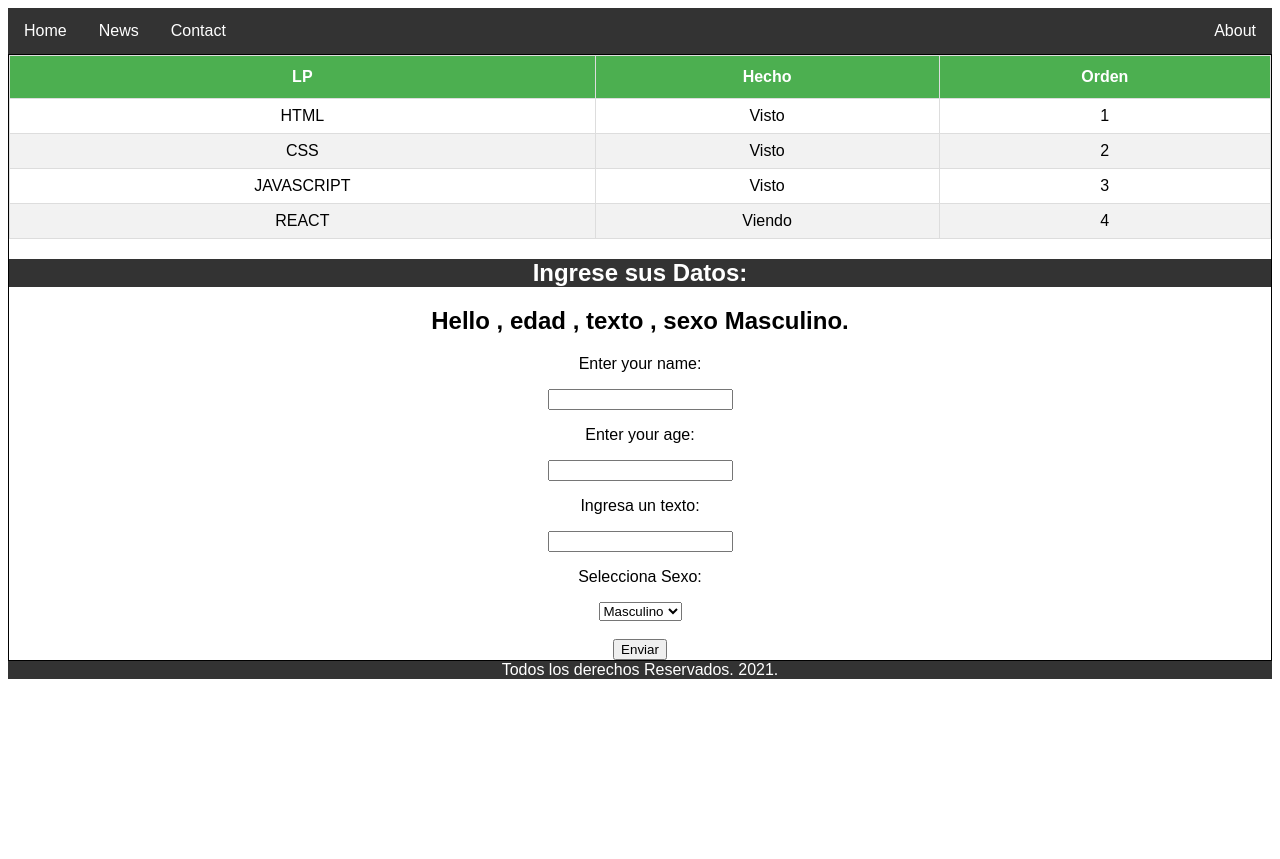
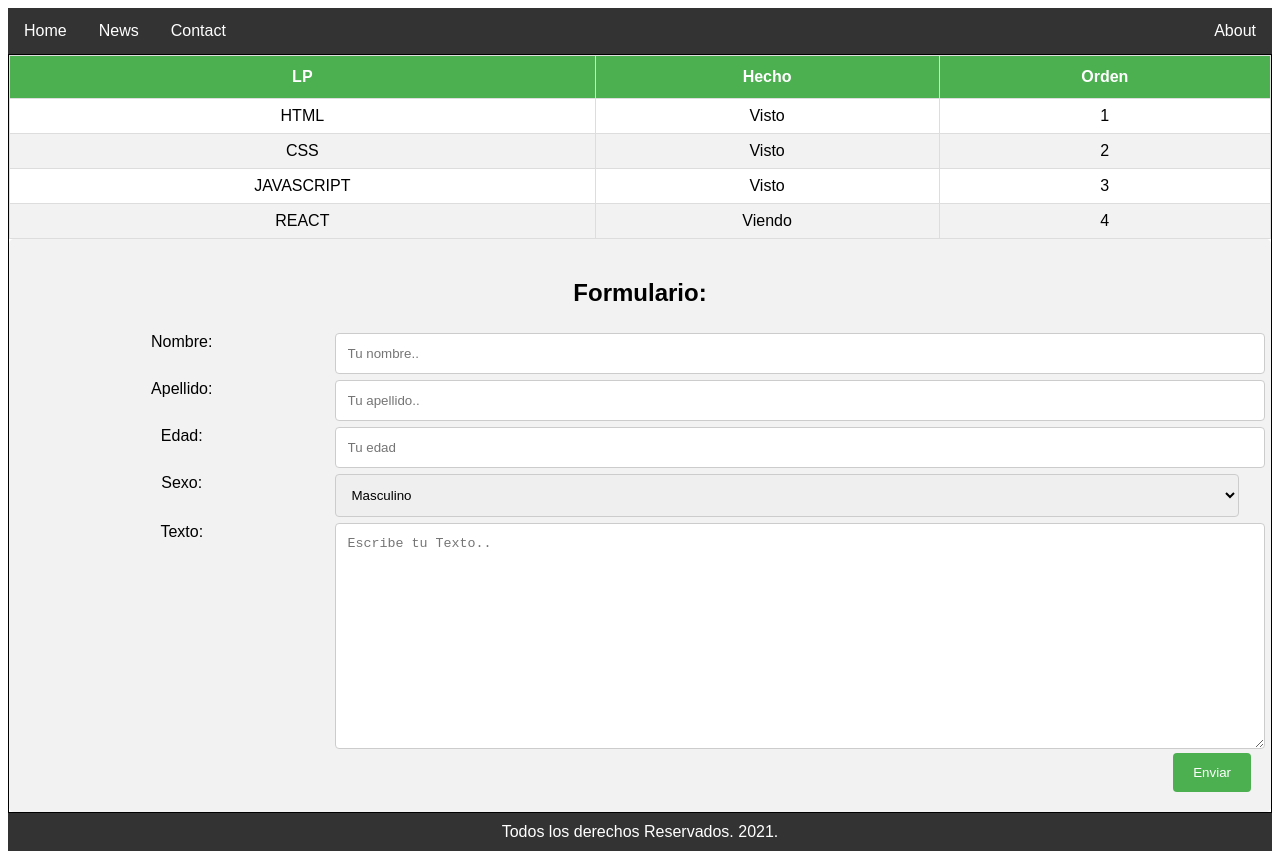
Before and after one commit to MatiasE/PruebaAplicacionBasica, a React (Create React App) app: page / in a window 1280 px wide. Before the commit the page ends 800 px from the top, so only its background shows below. Built offline with nearby package versions, Linux system fonts and the light colour scheme.

Commit message:
Agregue un Formulario! Agregue un formulario y sus estilos!

```diff
--- a/src/Componentes/Aside.js
+++ b/src/Componentes/Aside.js
@@ -2,61 +2,79 @@ import React from "react";
 import "./Aside.scss";
 
 class Aside extends React.Component {
-  constructor(props) {
-    super(props);
-    this.state = {
-      username: "",
-      age: null,
-      errormessage: "",
-      description: "El contenido de un textarea va dentro del estado.",
-      sexo: "Masculino"
-    };
-  }
-  myChangeHandler = (event) => {
-    let nam = event.target.name;
-    let val = event.target.value;
-    let texto = event.target.text;
-    let sex = event.target.value;
-    let err = "";
-    if (nam === "age") {
-      if (val != "" && !Number(val)) {
-        err = <strong>Your age must be a number</strong>;
-      }
-    }
-    this.setState({ errormessage: err });
-    this.setState({ [nam]: val });
-    this.setState({ description: texto });
-    this.setState({ sexo: sex });
-  };
   render() {
     return (
       <aside>
-        <h2>Ingrese sus Datos:</h2>
-        <form>
-          <h1>
-            Hello {this.state.username}, edad {this.state.age}, texto{" "}
-            {this.state.text}, sexo {this.state.sexo}.
-          </h1>
-          <p>Enter your name:</p>
-          <input type="text" name="username" onChange={this.myChangeHandler} />
-          <p>Enter your age:</p>
-          <input type="text" name="age" onChange={this.myChangeHandler} />
-          <p>Ingresa un texto:</p>
-          <input type="textarea" name="text" onChange={this.myChangeHandler} />
-          <p>Selecciona Sexo:</p>
-          <select value={this.state.value} onChange={this.myChangeHandler}>
-            <option value="Masculino" name="sexo" defaultValue>
-              Masculino
-            </option>
-            <option value="Femenino" name="sexo">
-              Femenino
-            </option>
-          </select>
-          <br />
-          {this.state.errormessage}
-          <br />
-          <input type="submit" value="Enviar" />
-        </form>
+        <div class="container">
+          <h2>Formulario: </h2>
+          <form action="">
+            <div class="row">
+              <div class="col-25">
+                <label for="fname">Nombre: </label>
+              </div>
+              <div class="col-75">
+                <input
+                  type="text"
+                  id="fname"
+                  name="nombre"
+                  placeholder="Tu nombre.."
+                />
+              </div>
+            </div>
+            <div class="row">
+              <div class="col-25">
+                <label for="lname">Apellido: </label>
+              </div>
+              <div class="col-75">
+                <input
+                  type="text"
+                  id="lname"
+                  name="apellido"
+                  placeholder="Tu apellido.."
+                />
+              </div>
+            </div>
+            <div class="row">
+              <div class="col-25">
+                <label for="edad">Edad: </label>
+              </div>
+              <div class="col-75">
+                <input
+                  type="number"
+                  id="age"
+                  name="edad"
+                  placeholder="Tu edad"
+                />
+              </div>
+            </div>
+            <div class="row">
+              <div class="col-25">
+                <label for="country">Sexo: </label>
+              </div>
+              <div class="col-75">
+                <select id="country" name="pais">
+                  <option value="masculino">Masculino</option>
+                  <option value="femenino">Femenino</option>
+                </select>
+              </div>
+            </div>
+            <div class="row">
+              <div class="col-25">
+                <label for="subject">Texto: </label>
+              </div>
+              <div class="col-75">
+                <textarea
+                  id="subject"
+                  name="texto"
+                  placeholder="Escribe tu Texto.."
+                ></textarea>
+              </div>
+            </div>
+            <div class="row">
+              <input type="submit" value="Enviar" />
+            </div>
+          </form>
+        </div>
       </aside>
     );
   }
--- a/src/Componentes/Aside.scss
+++ b/src/Componentes/Aside.scss
@@ -1,6 +1,63 @@
-$myColor: #333;
+$myColor: #f2f2f2;
 
 aside h2 {
   background-color: $myColor;
+  color: black;
+  width: 100%;
+}
+
+input[type=text], input[type=number], select, textarea {
+  width: 100%;
+  padding: 12px;
+  border: 1px solid #ccc;
+  border-radius: 4px;
+  resize: vertical;
+}
+
+p {
+  padding: 12px 12px 12px 0;
+  display: inline-block;
+}
+
+input[type=submit] {
+  background-color: #4CAF50;
   color: white;
+  padding: 12px 20px;
+  border: none;
+  border-radius: 4px;
+  cursor: pointer;
+  float: right;
 }
+
+input[type=submit]:hover {
+  background-color: #45a049;
+}
+
+.container {
+  border-radius: 5px;
+  background-color: #f2f2f2;
+  padding: 20px;
+}
+
+.col-25 {
+  float: left;
+  width: 25%;
+  margin-top: 6px;
+}
+
+.col-75 {
+  float: left;
+  width: 74%;
+  margin-top: 6px;
+}
+
+textarea {
+  height: 200px;
+}
+
+/* Clear floats after the columns */
+.row:after {
+  content: "";
+  display: table;
+  clear: both;
+}
--- a/src/Componentes/Footer.css
+++ b/src/Componentes/Footer.css
@@ -3,4 +3,5 @@ footer {
   color: white;
   text-align: center;
   display: block;
+  padding: 10px;
 }
--- a/src/Componentes/Footer.js
+++ b/src/Componentes/Footer.js
@@ -3,7 +3,11 @@ import "./Footer.css";
 
 class Footer extends React.Component {
   render() {
-    return <footer>Todos los derechos Reservados. 2021.</footer>;
+    return (
+      <div class="footer">
+        <footer>Todos los derechos Reservados. 2021.</footer>
+      </div>
+    );
   }
 }
 
```
